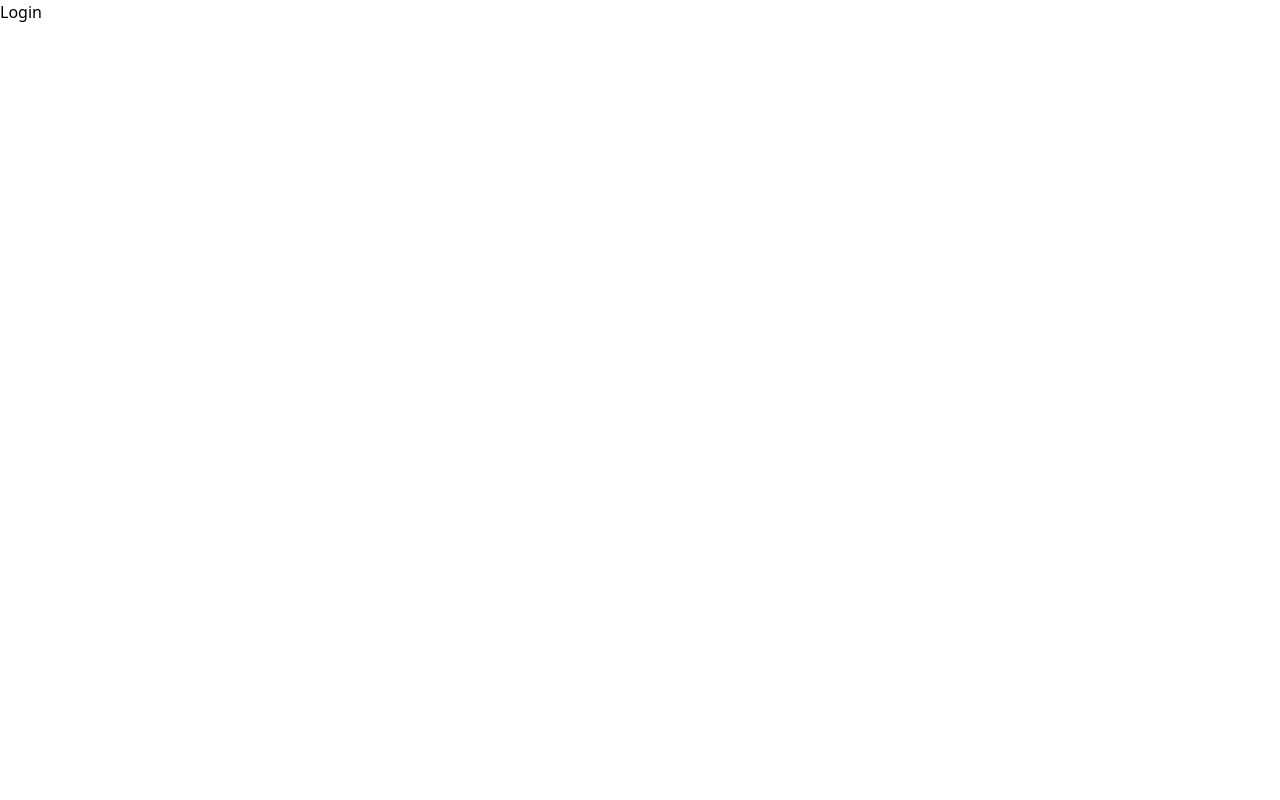
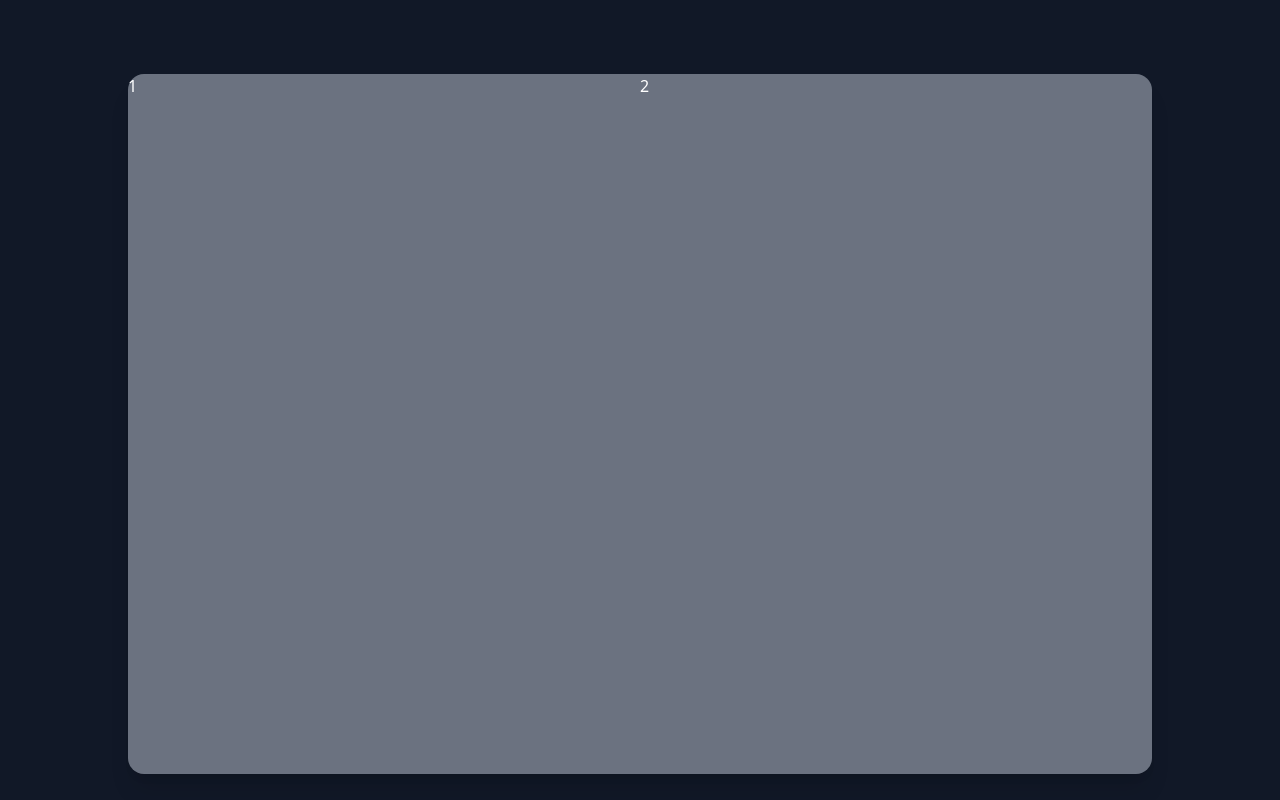
Before and after one commit to igorrm19/Projeto-previs-o-de-desastres, a React (Vite) app: page / in a window 1280 px wide. Built offline with nearby package versions, Linux system fonts and the light colour scheme; a web font is replaced by a local one.

Commit message:
feat: adiciona componente BUTTON e atualiza páginas de erro e login para utilizá-lo

```diff
--- /dev/null
+++ b/src/components/button.jsx
@@ -0,0 +1,13 @@
+import React from 'react';
+
+const BUTTON = ({ onClick, text=""}) => {
+    return <>
+
+         <button onClick={onClick} className={"w-1/2 px-5 py-2 text-sm tracking-wide text-white transition-colors duration-200 bg-blue-700 rounded-lg shrink-0 sm:w-auto hover:bg-blue-600 dark:hover:bg-blue-500 dark:bg-blue-600"} >
+           {text}
+         </button>
+
+       </>
+}
+
+export default BUTTON;
--- a/src/features/error/pages/ErrorPage.jsx
+++ b/src/features/error/pages/ErrorPage.jsx
@@ -1,12 +1,13 @@
 import SvdIlustration from "../components/svdIlustration";
 import useHooksNavigation from "../../../hooks/navegation";
+import BUTTON from "../../../components/button";
 
 function ErrorPage() {
-    const { goToLogin } = useHooksNavigation();
+  const { goToLogin } = useHooksNavigation();
 
   return (
     <>
-      <main className="bg-gray-900 text-white min-h-screen flex items-center justify-center flex-col space-y-4">
+      <div className="bg-gray-900 text-white min-h-screen flex items-center justify-center flex-col space-y-4">
         <div className="">
           <SvdIlustration />
         </div>
@@ -16,12 +17,9 @@ function ErrorPage() {
 
           <p>Page Not Found</p>
 
-           <button onClick={goToLogin} className="w-1/2 px-5 py-2 text-sm tracking-wide text-white transition-colors duration-200 bg-blue-900 rounded-lg shrink-0 sm:w-auto hover:bg-blue-600 dark:hover:bg-blue-500 dark:bg-blue-600">
-                    Back to home
-          </button>
-
+          <BUTTON onClick={goToLogin} text="Back to home" />
         </div>
-      </main>
+      </div>
     </>
   );
 }
--- a/src/features/login/pages/LoginPage.jsx
+++ b/src/features/login/pages/LoginPage.jsx
@@ -1,12 +1,17 @@
+const LoginPage = () => {
+  return (
+    <>
+     <div className="bg-gray-900 text-white min-h-screen flex items-center justify-center flex-col space-y-4">
+       <div className="card w-[80%] max-w-9xl mx-auto mt-12 rounded-2xl min-h-[700px]  bg-gray-500 shadow-xl">
+          <div className="card-body flex">
+             <div className="flex w-1/2 flex-col justify-center pr-6">1</div>
+             <div className="flex w-1/2 flex-col justify-center pr-6">2</div>
+          </div>
 
-const LoginPage = () => {
-
-
-    return (
-        <>
-          <h1>Login</h1>
-        </>
-    )
-}
+       </div>
+     </div>
+    </>
+  );
+};
 
 export default LoginPage;
--- a/src/features/login/routes/roteAutentic.jsx
+++ b/src/features/login/routes/roteAutentic.jsx
@@ -2,7 +2,7 @@ import {Route} from "react-router-dom";
 import LoginPage from "../pages/LoginPage";
 
 const RotaAutentic = [
-          <Route key="login" path="/" element={<LoginPage/>}/>,
+          <Route key="login" path="/" element={<LoginPage/>}/>
 ];
 
 export default RotaAutentic;
--- a/src/styles/global.css
+++ b/src/styles/global.css
@@ -5,8 +5,9 @@
 
 :root{
    --color-primary-body: rgb(17, 24, 39);
-   --color-primary-text: #ffffff;
-   --color-secondary-text: rgb(59, 130, 246);
+   --color-primary-text: #000000;
+   --color-secondary-text: #ffffff;
+   --color-terciario-text: rgb(59, 130, 246);
    --spacamento: 0.5rem;
    --button-priamary: rgb(30 58 138);
    --button-secondary-or-animation: rgb(37 99 235);
```
Also changed, not shown: src/shared/shared.js (deleted).
